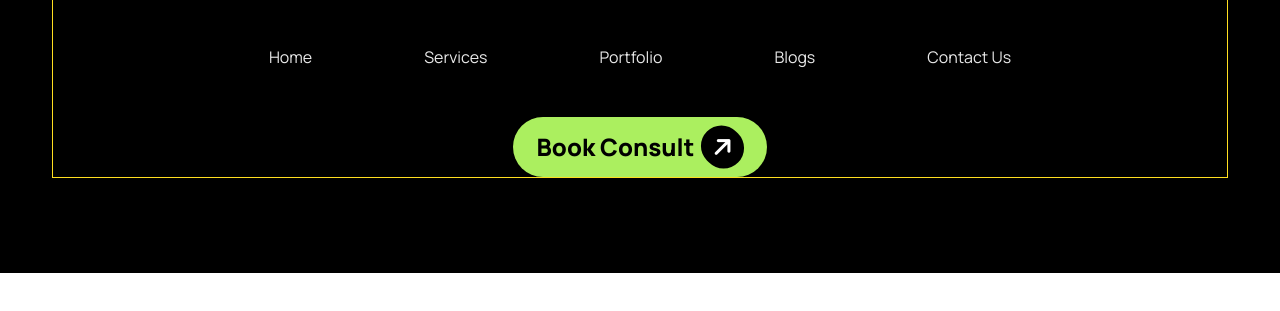
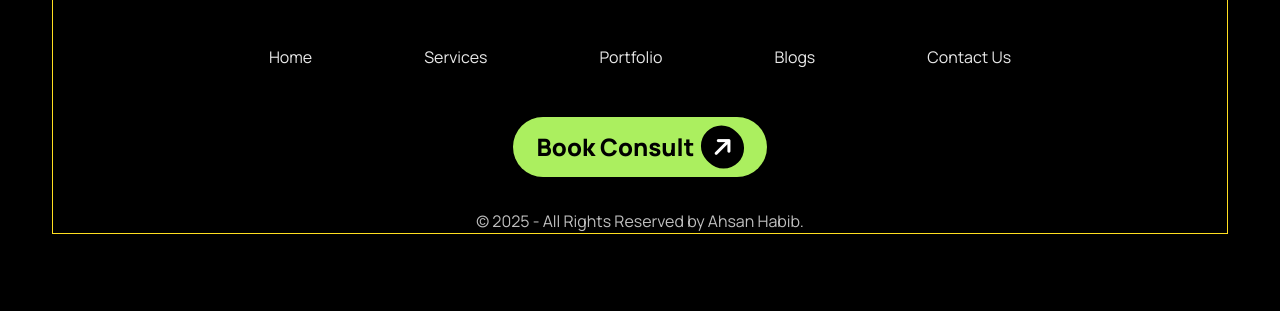
Before and after one commit to bdahsan1999wd/rinterio-landing-page, a website: page public/index.html in a window 1280 px wide. Shown: the part 5265-5576 px from the top of the page. Before the commit the page ends 5538 px from the top, so only its background shows below. Drawn offline with Linux system fonts and the light colour scheme.

Commit message:
JavaScript Added (Create to Current) Dynamic Year Update

```diff
--- a/public/index.html
+++ b/public/index.html
@@ -594,8 +594,39 @@
                 Book Consult
                 <i class="fa-solid fa-arrow-right -rotate-45 bg-black text-white rounded-full p-2.5"></i>
             </button>
+
+            <!----- Copyright ----->
+            <p class="text-white/75 mt-8">&copy; <span id="year-range"></span> - All Rights Reserved by Ahsan Habib.
+            </p>
+
         </footer>
+
     </section>
+
+    <!----- JavaScript Added (Create to Current) Dynamic Year Update ----->
+    <script>
+
+        // -----Website launch year-----
+        const createdYear = 2025;
+
+        // -----Get the current year from the system-----
+        const currentYear = new Date().getFullYear();
+
+        // -----Initialize the year range string-----
+        let yearRange = "";
+
+        // -----If the website was created this year, show only that year Otherwise, show a range like "2025–2026"-----
+        if (createdYear === currentYear) {
+            yearRange = `${createdYear}`;
+        }
+        else {
+            yearRange = `${createdYear}-${currentYear}`;
+        }
+
+        // -----Update the year range into the footer span with ID "year-range"-----
+        document.getElementById("year-range").textContent = yearRange;
+
+    </script>
 
 </body>
 
```
Also changed, not shown: public/output.css.
